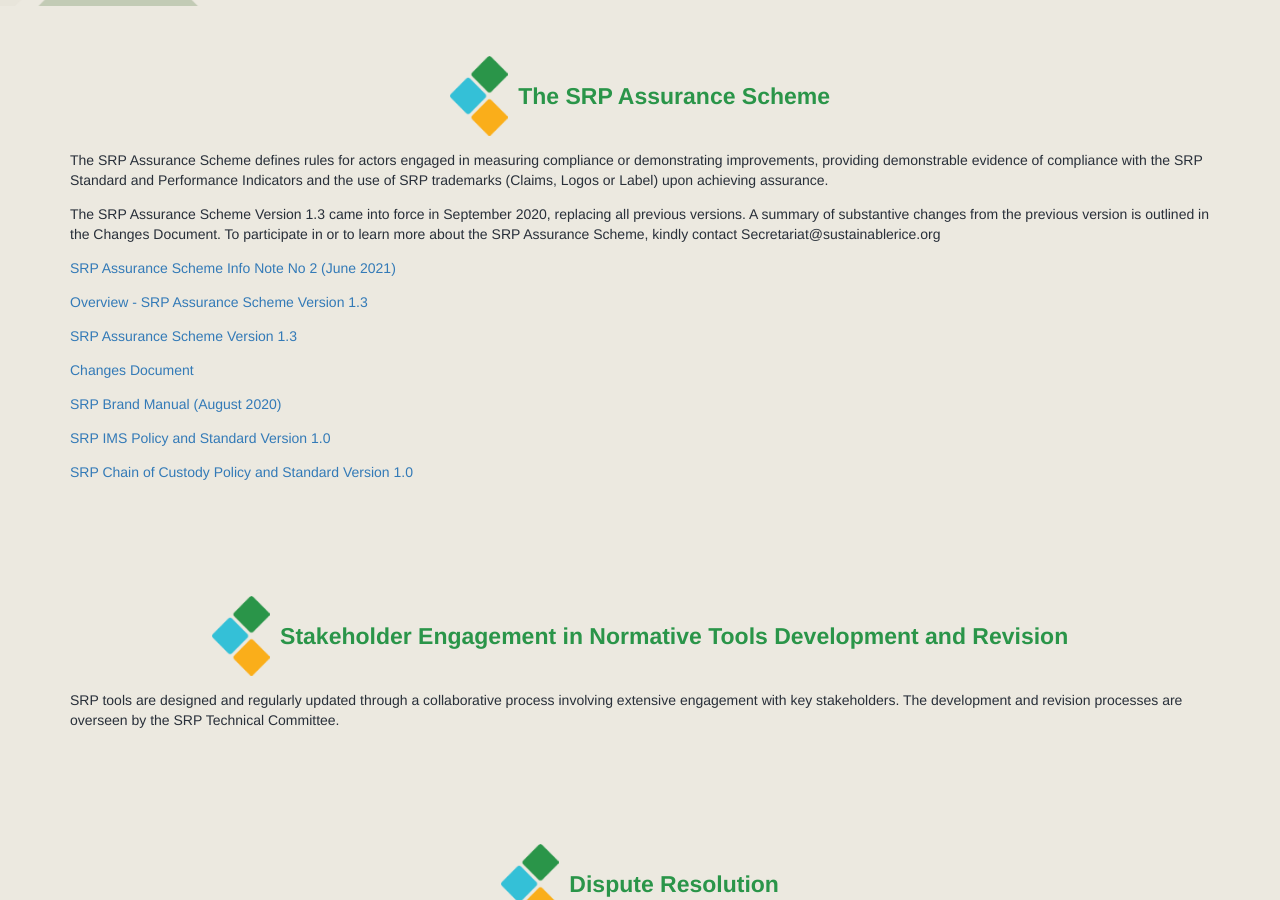
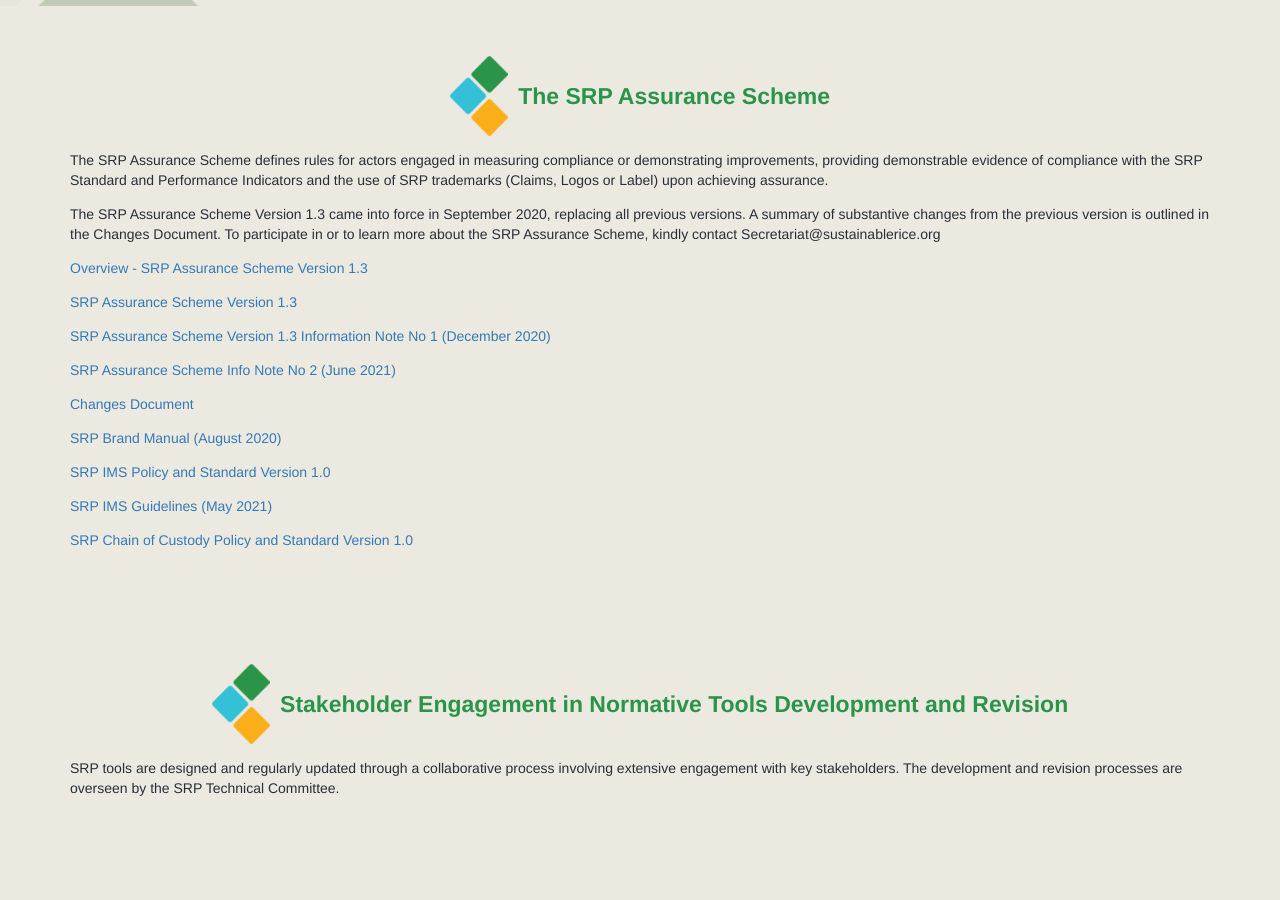
Before and after one commit to sustainablericeplatform/sustainablericeplatform.github.io, a Jekyll site: the page built from Resources/index.html, in a window 1280 px wide and 900 px high, scrolled down 1892 px. Built offline with Jekyll 4.4.1, drawn with Linux system fonts in a browser that asks for light colours.

Commit message:
Update index.html

```diff
--- a/Resources/index.html
+++ b/Resources/index.html
@@ -94,12 +94,14 @@
          <!--<h1 class="green">Sustainable rice production in Thailand</h1>-->
 <p>The SRP Assurance Scheme defines rules for actors engaged in measuring compliance or demonstrating improvements, providing demonstrable evidence of compliance with the SRP Standard and Performance Indicators and the use of SRP trademarks (Claims, Logos or Label) upon achieving assurance.</p>
         <p>The SRP Assurance Scheme Version 1.3 came into force in September 2020, replacing all previous versions. A summary of substantive changes from the previous version is outlined in the Changes Document. To participate in or to learn more about the SRP Assurance Scheme, kindly contact Secretariat@sustainablerice.org</p>
-          <p><a href="/assets/docs/SRP Assurance Info Note No 2 - 1506 FINAL.pdf" target=_blank">SRP Assurance Scheme Info Note No 2 (June 2021)</a></p>
           <p><a href="/assets/docs/Overview - SRP Assurance Scheme v 1.3 May 2021.pdf" target=_blank">Overview - SRP Assurance Scheme Version 1.3</a></p>
           <p><a href="/assets/docs/SRP Assurance Scheme (Final).pdf" target=_blank">SRP Assurance Scheme Version 1.3</a></p>
+          <p><a href="/assets/docs/SRP Assurance Info Note No 1 - Auditing Guidelines FINAL.pdf" target=_blank">SRP Assurance Scheme Version 1.3 Information Note No 1 (December 2020)</a></p>
+          <p><a href="/assets/docs/SRP Assurance Info Note No 2 - 1506 FINAL.pdf" target=_blank">SRP Assurance Scheme Info Note No 2 (June 2021)</a></p>
           <p><a href="/assets/docs/SRP Assurance Scheme - Changes Document 0709 FINAL.pdf" target=_blank">Changes Document</a></p>
           <p><a href="/assets/docs/SRP_Brand Manual_2020 (August).pdf" target=_blank">SRP Brand Manual (August 2020)</a></p>
           <p><a href="/assets/docs/SRP IMS Policy and Standard v1.0 (approved).pdf" target=_blank">SRP IMS Policy and Standard Version 1.0</a></p>
+          <p><a href="/assets/docs/IMS Guidance Document v1.0 FINAL (1).pdf" target=_blank">SRP IMS Guidelines (May 2021)</a></p>
           <p><a href="/assets/docs/SRP Chain of Custody Policy and Standard v 1.0 FINAL.pdf" target=_blank">SRP Chain of Custody Policy and Standard Version 1.0</a></p>
            </ul>
         </div>
```
